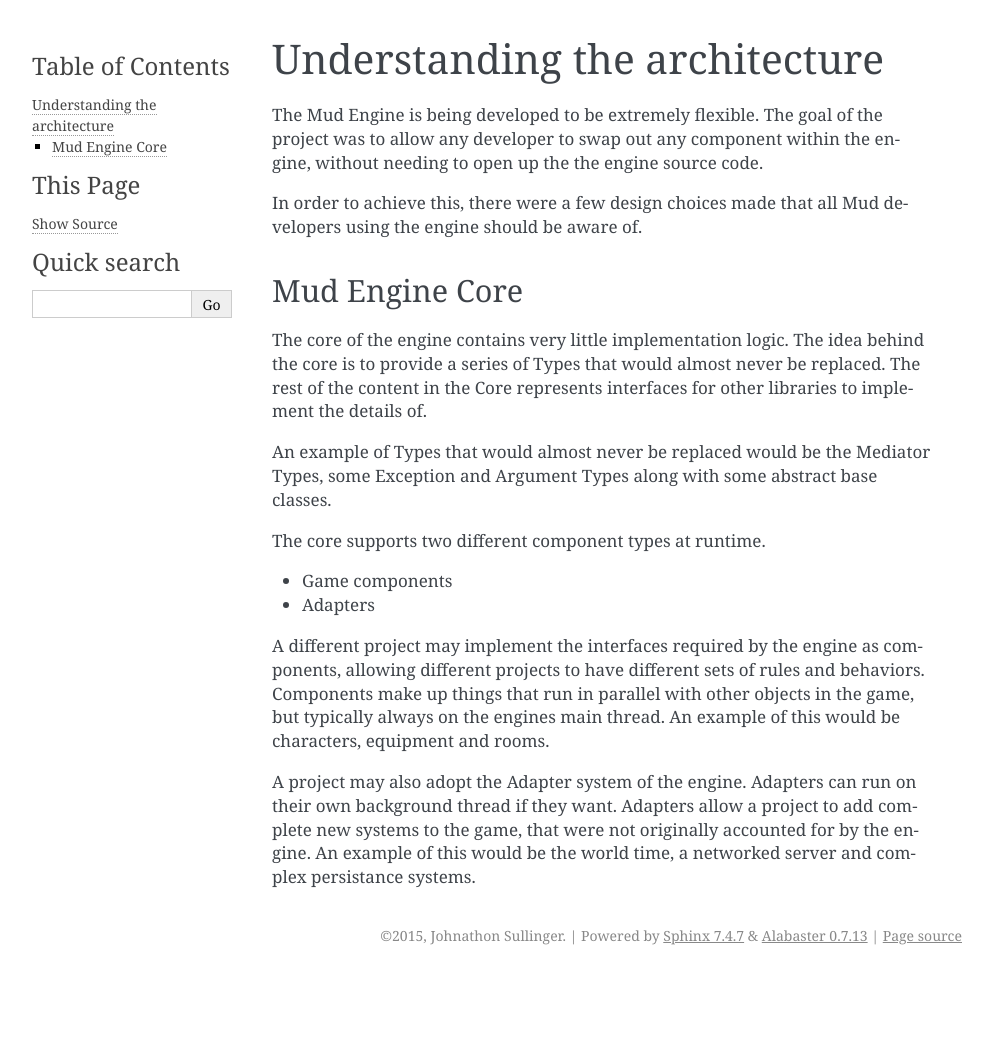
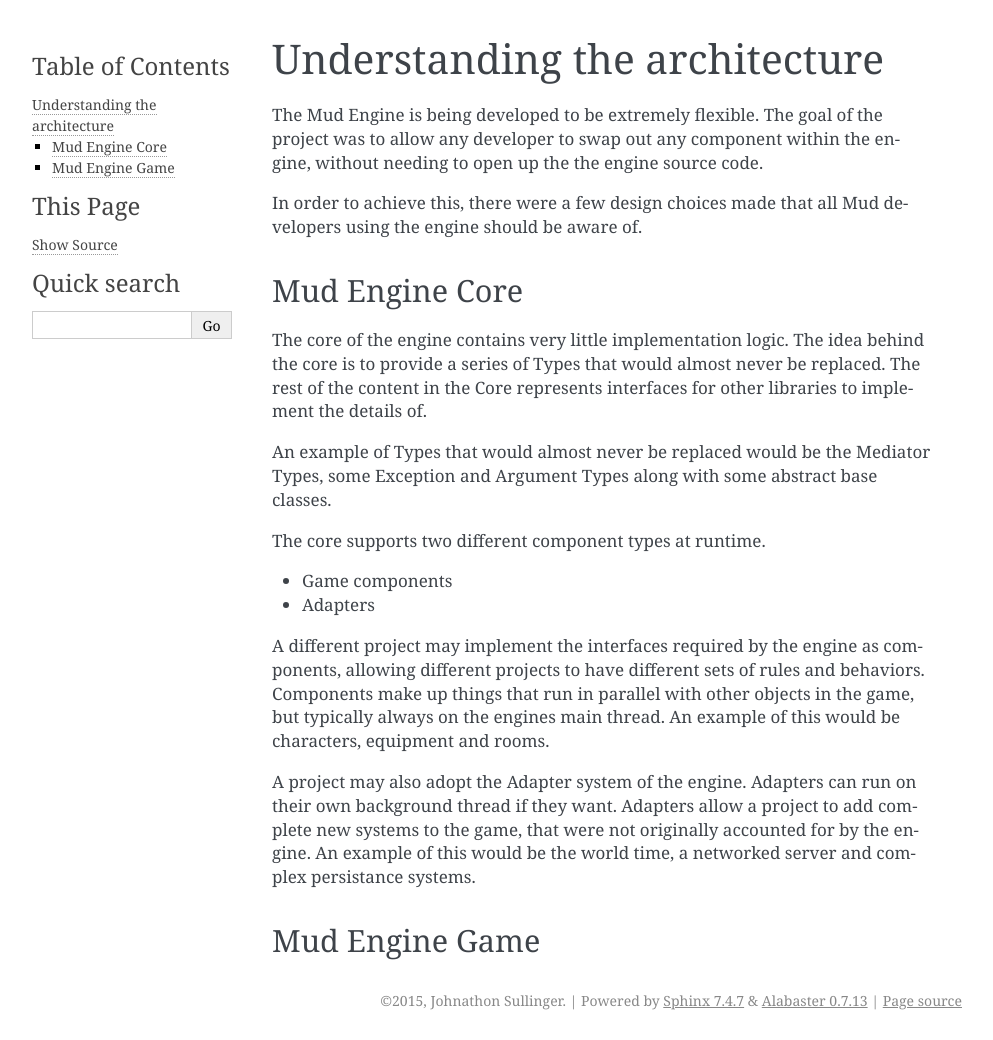
Before and after one commit to MudDesigner/Docs, a Sphinx documentation site: the page built from MudEngine/source/getting-started/understanding-the-architecture.rst, in a window 1280 px wide. Shown: the whole page, without its empty margins (148-1141 px from the left). Built offline with Sphinx 7.4.7, drawn with Linux system fonts in a browser that asks for light colours; before the commit the page ends 975 px from its top, so only the background shows below that.

Commit message:
Getting ready for Engine.Game docs

```diff
--- a/MudEngine/source/getting-started/installing-on-windows.rst
+++ b/MudEngine/source/getting-started/installing-on-windows.rst
@@ -1,5 +1,5 @@
 Setting up the Mud Engine on Windows
-====================================
+------------------------------------
 
 .. include:: /shared/under-construction.txt
 
--- a/MudEngine/source/getting-started/understanding-the-architecture.rst
+++ b/MudEngine/source/getting-started/understanding-the-architecture.rst
@@ -20,3 +20,6 @@ The core supports two different component types at runtime.
 A different project may implement the interfaces required by the engine as components, allowing different projects to have different sets of rules and behaviors. Components make up things that run in parallel with other objects in the game, but typically always on the engines main thread. An example of this would be characters, equipment and rooms.
 
 A project may also adopt the Adapter system of the engine. Adapters can run on their own background thread if they want. Adapters allow a project to add complete new systems to the game, that were not originally accounted for by the engine. An example of this would be the world time, a networked server and complex persistance systems.
+
+Mud Engine Game
+***************
```
